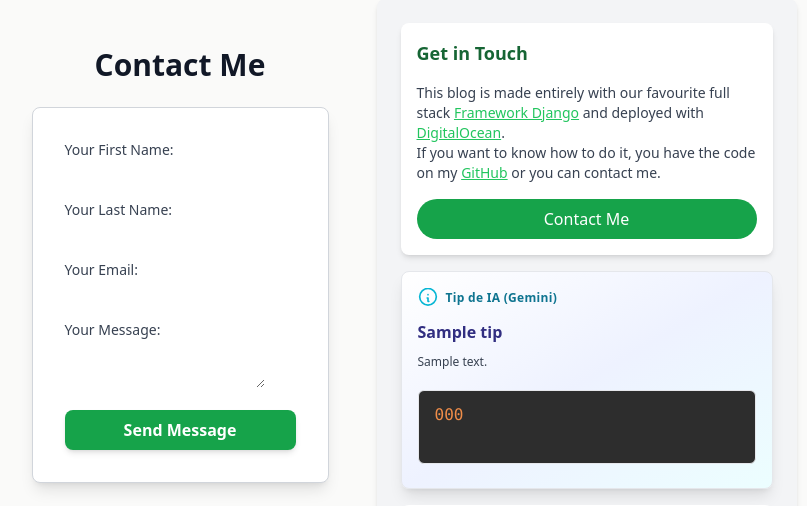
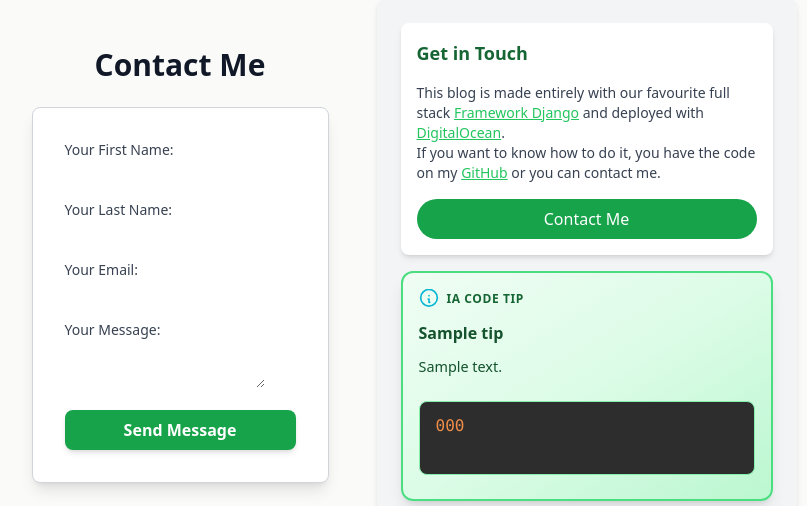
Before and after one commit to IJMadalenA/cryptek, a Django app: template cryptek/templates/contact.html in a window 1280 px wide. Shown: the part 89-595 px from the top of the page, without its empty margins (266-1073 px from the left). Run offline with Django 5.2, Linux system fonts and the light colour scheme; the template is opened without the code that fills it: most values are stand-ins (such as "Sample title", 1, 10 or a date in 2020); form fields are guessed from the names that the template uses; some libraries are stand-ins or nearby versions.

Commit message:
Add CodeTip model, fields, and update UI styling
Introduce a new CodeTip model with fields for title, description, code, and metadata such as level, tech stack, and type of tip. Enhance the UI for the code tip box with improved styling, text formatting, and semantic adjustments. These changes improve functionality and presentation for code tips in the blog app.

Signed-off-by: ijmadalena <63321821+IJMadalenA@users.noreply.github.com>

```diff
--- a/cryptek/templates/code_tip_box.html
+++ b/cryptek/templates/code_tip_box.html
@@ -1,19 +1,19 @@
-<!-- Prism.js dark theme for Python syntax highlighting -->
+<!-- Prism.js para resaltar código Python -->
 <link rel="stylesheet" href="https://cdn.jsdelivr.net/npm/prismjs@1.29.0/themes/prism-tomorrow.min.css">
 <script src="https://cdn.jsdelivr.net/npm/prismjs@1.29.0/prism.min.js"></script>
 <script src="https://cdn.jsdelivr.net/npm/prismjs@1.29.0/components/prism-python.min.js"></script>
 
-<div class="mb-4 p-4 bg-gradient-to-br from-white via-indigo-50 to-cyan-50 rounded-lg shadow-lg flex flex-col gap-2 min-h-[120px] border">
+<div class="mb-4 p-4 bg-gradient-to-br from-green-50 via-green-100 to-green-200 rounded-xl shadow-lg flex flex-col gap-2 min-h-[120px] border-2 border-green-400">
     <div class="flex items-center mb-1">
         <svg class="w-5 h-5 text-cyan-500 mr-2" fill="none" stroke="currentColor" stroke-width="2" viewBox="0 0 24 24">
             <path stroke-linecap="round" stroke-linejoin="round"
                   d="M13 16h-1v-4h-1m1-4h.01M12 20.5C6.753 20.5 2 15.747 2 10.5S6.753.5 12 .5s10 4.753 10 10-4.753 10-10 10z"/>
         </svg>
-        <span class="font-semibold text-cyan-700 text-xs tracking-wide">Tip de IA (Gemini)</span>
+        <span class="uppercase tracking-wider text-xs font-bold text-green-800">IA CODE TIP</span>
     </div>
-    <h3 class="text-base font-semibold text-indigo-900 mb-0.5">{{ tip.title }}</h3>
-    <p class="text-xs text-gray-700 mb-1">{{ tip.description }}</p>
-    <pre class="bg-gray-900 p-3 rounded-md overflow-x-auto text-sm font-mono max-w-full border"
+    <h3 class="text-base font-semibold text-green-900 mb-1">{{ tip.title }}</h3>
+    <p class="text-[0.9rem] text-green-900 mb-2 leading-snug">{{ tip.description }}</p>
+    <pre class="bg-gray-900 p-4 rounded-lg overflow-x-auto text-[0.87em] font-mono max-w-full border border-green-300 mt-1"
          style="max-width:100%;white-space:pre;overflow-x:auto;word-break:normal;padding-bottom:0.75rem;padding-top:0.75rem;">
 <code class="language-python">{{ tip.code }}</code>
     </pre>
```
Also changed, not shown: blog_app/migrations/0003_codetip.py (added), blog_app/migrations/0004_codetip_level_codetip_tech_stack_codetip_type_of_tip.py (added), blog_app/migrations/0005_codetip_error_message_codetip_gemini_raw_response_and_more.py (added).
